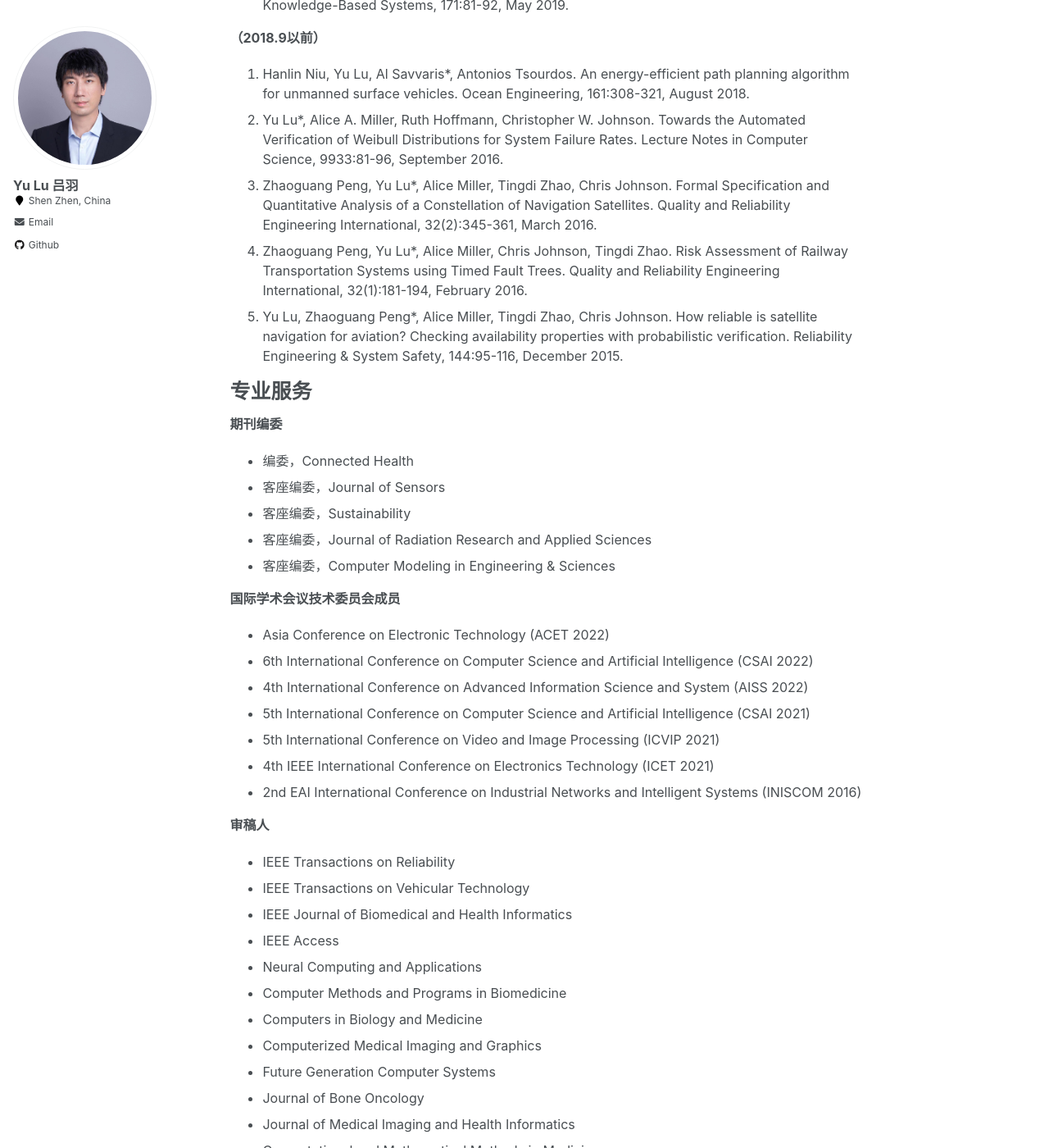
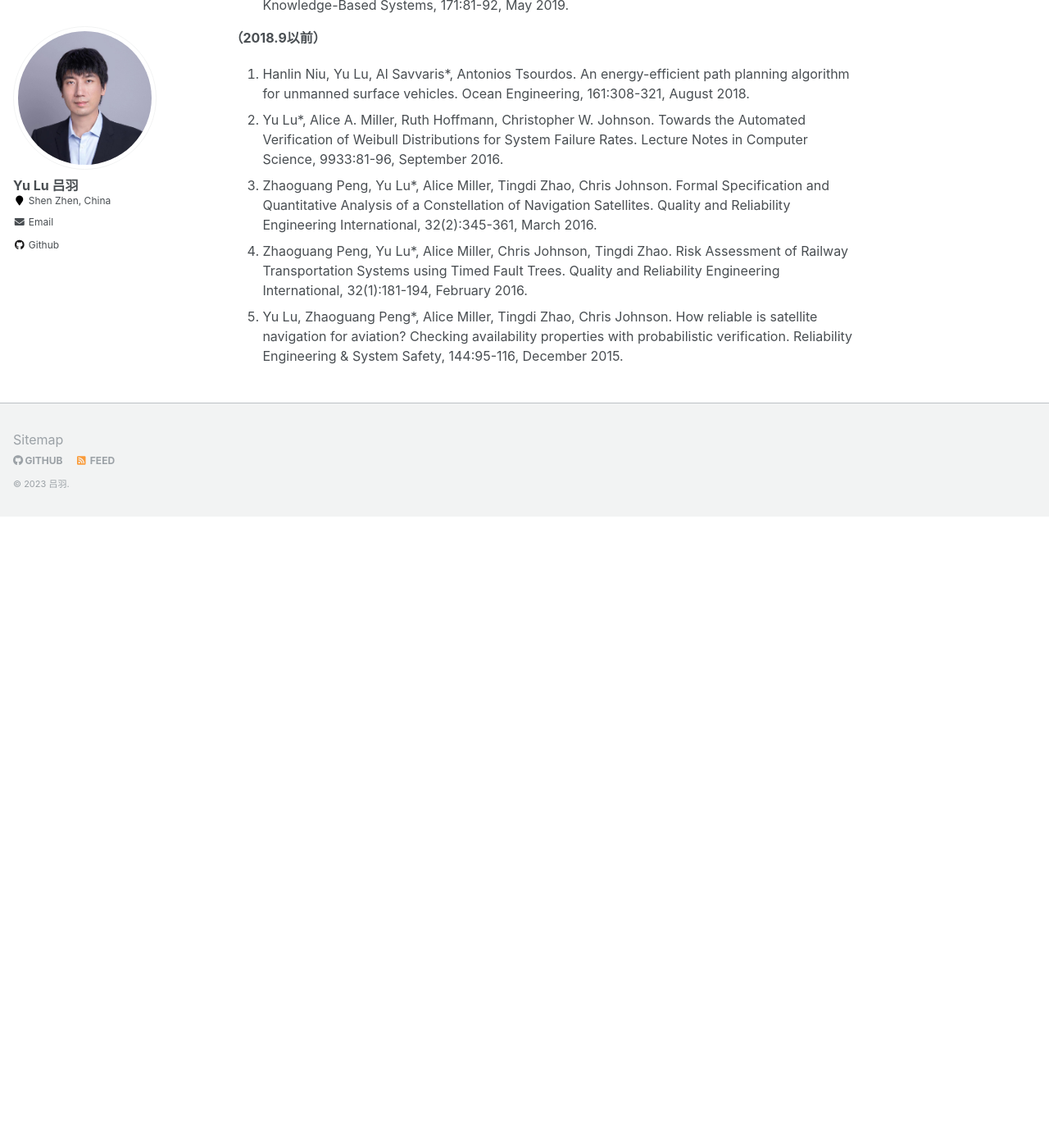
Before and after one commit to YukariUmezawa/lvyu.github.io, a Jekyll site: the page built from _pages/about.md, in a window 1280 px wide and 1400 px high, scrolled down 1685 px. Shown: the whole window at 82% size. Built offline with Jekyll 4.4.1, drawn with Linux system fonts in a browser that asks for light colours; after the commit the page ends 2315 px from its top, so only the background shows below that; some of the changed text lies outside the part shown.

Commit message:
Update about.md

```diff
--- a/_pages/about.md
+++ b/_pages/about.md
@@ -55,113 +55,3 @@
 3. Zhaoguang Peng, Yu Lu*, Alice Miller, Tingdi Zhao, Chris Johnson. Formal Specification and Quantitative Analysis of a Constellation of Navigation Satellites. Quality and Reliability Engineering International, 32(2):345-361, March 2016.
 4. Zhaoguang Peng, Yu Lu*, Alice Miller, Chris Johnson, Tingdi Zhao. Risk Assessment of Railway Transportation Systems using Timed Fault Trees. Quality and Reliability Engineering International, 32(1):181-194, February 2016.
 5. Yu Lu, Zhaoguang Peng*, Alice Miller, Tingdi Zhao, Chris Johnson. How reliable is satellite navigation for aviation? Checking availability properties with probabilistic verification. Reliability Engineering & System Safety, 144:95-116, December 2015.
-
-
-
-专业服务
-======
-
-**期刊编委**
-
-- 编委，Connected Health
-- 客座编委，Journal of Sensors
-- 客座编委，Sustainability
-- 客座编委，Journal of Radiation Research and Applied Sciences
-- 客座编委，Computer Modeling in Engineering & Sciences
-
-**国际学术会议技术委员会成员**
-
-- Asia Conference on Electronic Technology (ACET 2022)
-- 6th International Conference on Computer Science and Artificial Intelligence (CSAI 2022)
-- 4th International Conference on Advanced Information Science and System (AISS 2022)
-- 5th International Conference on Computer Science and Artificial Intelligence (CSAI 2021)
-- 5th International Conference on Video and Image Processing (ICVIP 2021)
-- 4th IEEE International Conference on Electronics Technology (ICET 2021)
-- 2nd EAI International Conference on Industrial Networks and Intelligent Systems (INISCOM 2016)
-
-**审稿人**
-
-- IEEE Transactions on Reliability
-- IEEE Transactions on Vehicular Technology
-- IEEE Journal of Biomedical and Health Informatics
-- IEEE Access
-- Neural Computing and Applications
-- Computer Methods and Programs in Biomedicine
-- Computers in Biology and Medicine
-- Computerized Medical Imaging and Graphics
-- Future Generation Computer Systems
-- Journal of Bone Oncology
-- Journal of Medical Imaging and Health Informatics
-- Computational and Mathematical Methods in Medicine
-- Current Bioinformatics
-- Reliability Engineering & System Safety
-- Enterprise Information Systems
-- Cluster Computing
-- Computers & Electrical Engineering
-- Computer Modeling in Engineering & Sciences
-- Journal of Sensors
-
-
-
-
-课程
-======
-
-**研究生课程**
--  机器学习
-
-**本科生课程**
-
--  机器学习导论
--  操作系统
--  大学计算机
--  程序设计基础
-
-
-课程
-======
-
-**当前学生**
-
-**硕士生**
-  -  许展鹏，计算机技术，2022级，与马军超副教授共同指导
-
-  -  陈嵘，计算机技术，2022级，与张博闻助理教授共同指导
-
-  -  余自长，计算机科学与技术，2021级
-
- -   徐振朋，计算机技术，2021级，
-
-  -  赵瑞杰，计算机技术，2021级
-
-  -  梁焕文，计算机技术，2020级，基于多元时序生物电信号的胎心监护评估算法研究
-
-  -  阮茹芸，计算机科学与技术，2020级，基于深度学习和甲基化二代测序数据的癌症早筛方法研究，与黄炳顶教授共同指导
-
-**本科生**
-  -  张乐莹，计算机科学与技术，2021级，伦琴AI实验班
-
- -   叶开宜，计算机科学与技术，2021级，伦琴AI实验班
-
-  -  鲁泽艺，计算机科学与技术，2020级，伦琴AI实验班
-
-  -  王劲力，计算机科学与技术，2020级，伦琴AI实验班
-
-  -  胡宇齐，物联网工程，2019级，基于蛋白靶点的分子药物发现AI建模
-
-  -  刘靓，物联网工程，2019级，伦琴AI实验班，基于深度学习的宫颈癌细胞切片图像研究
-
-  -  颜思梅，物联网工程，2019级，伦琴AI实验班，基于深度学习的乳腺癌细胞切片图像研究
-
-
-**过往学生**
-
-**硕士生**
-
- -   陈仿雄，控制工程，2016级，弱监督显著性细粒度图像分类算法的研究与实现，广东工业大学校外导师
-
-  -  黎伟禧，信息与通信工程，2015级，胎心率自动评判系统精准化方法的研究，广东工业大学校外导师
-
-**本科生**
-
-  -  李晓庆，生物医学工程，2018级
```
